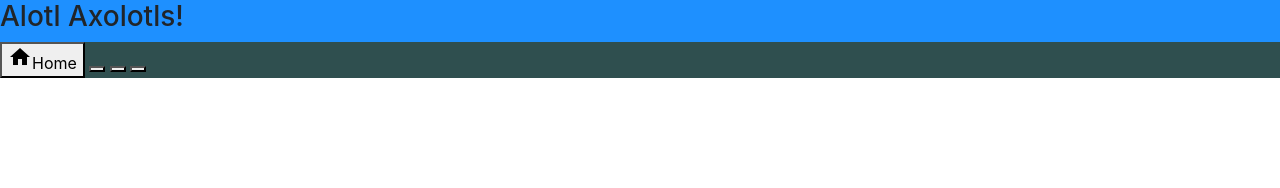
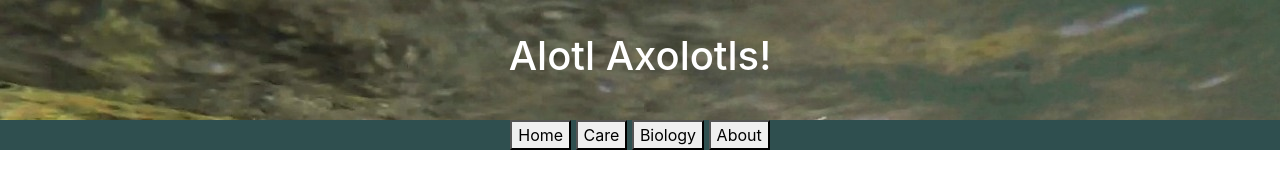
Before and after one commit to piercecollazo/axolotl-page, a plain HTML site: page index.html in a window 1280 px wide. Drawn offline with nearby package versions, Linux system fonts and the light colour scheme.

Commit message:
More basic ground work laid out for bootstrap and theming.

```diff
--- a/index.html
+++ b/index.html
@@ -18,15 +18,15 @@
     <div class="container-fluid" id="app">
         <!-- header area -->
         <div class="row justify-content-center">
-            <div class="row titleBar">
-                <h3 id="title">Alotl Axolotls!</h3>
+            <div class="row justify-content-center titleBar">
+                <h1 id="title">Alotl Axolotls!</h1>
             </div>
-            <div class="row headerBar">
+            <div class="row justify-content-center headerBar">
                 <div id="header">
-                    <button id="home"><i class="material-icons">home</i><span class="header-text">Home</span></button>
-                    <button id="care"></button>
-                    <button id="biology"></button>
-                    <button id="about"></button>
+                    <button id="home"><span class="header-text">Home</span></button>
+                    <button id="care">Care</button>
+                    <button id="biology">Biology</button>
+                    <button id="about">About</button>
                 </div>
 
             </div>
@@ -37,6 +37,13 @@
             <!-- Homepage container -->
             <div class="container-fluid" id="homePage">
                 <div class="row justify-content-center">
+                    <div class="col-sm-4" id="sidebar">
+
+                    </div>
+
+                    <div class="col-sm-8">
+
+                    </div>
 
                 </div>
 
--- a/main.css
+++ b/main.css
@@ -1,9 +1,17 @@
 .titleBar{
-    background-color: dodgerblue;
+    background-image: url('./assets/images/banner.jpg');
     width:100vw;
+    height:15vh;
 }
 
+#title{
+    color: white;
+    align-self:center;
+}
 .headerBar{
     background-color: darkslategray;
     width:100vw;
 }
+
+/* ====================== */
+/* === Content area === */
```
Also changed, not shown: assets/images/banner.jpg (added).
